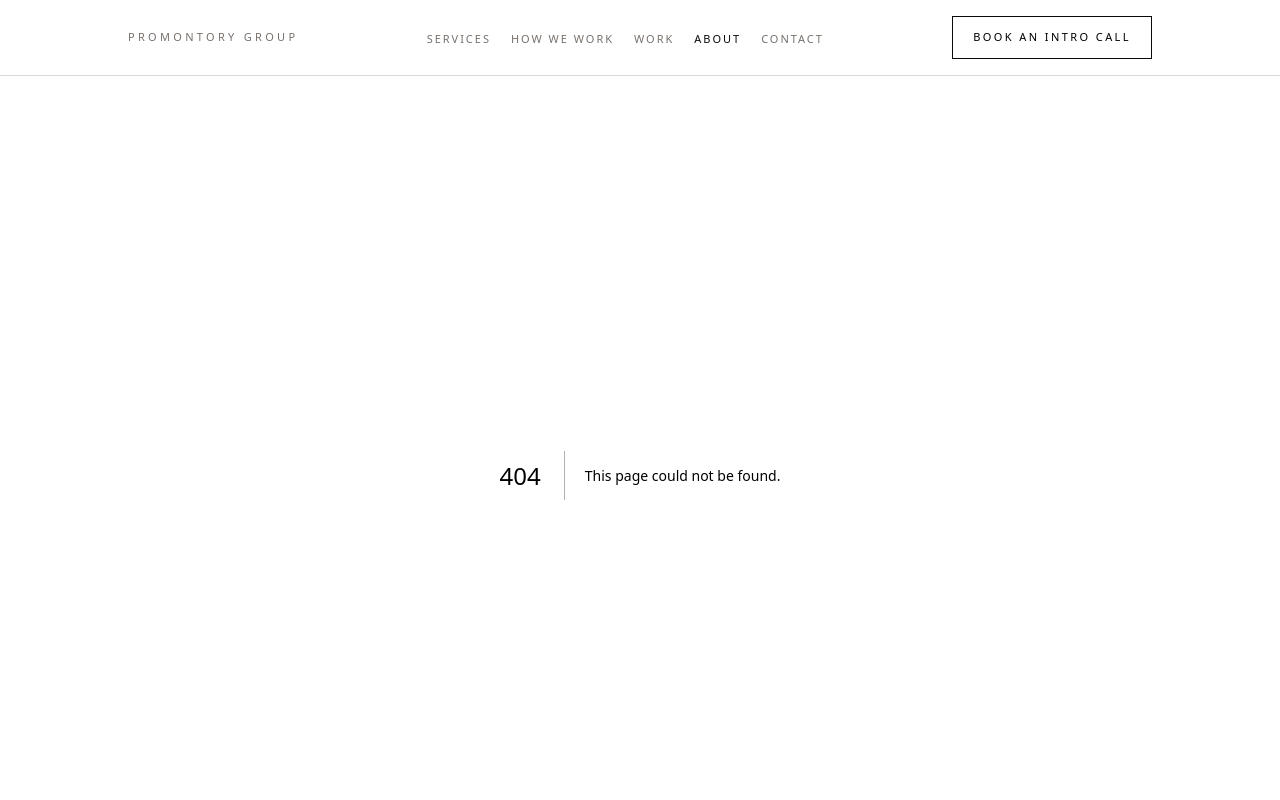
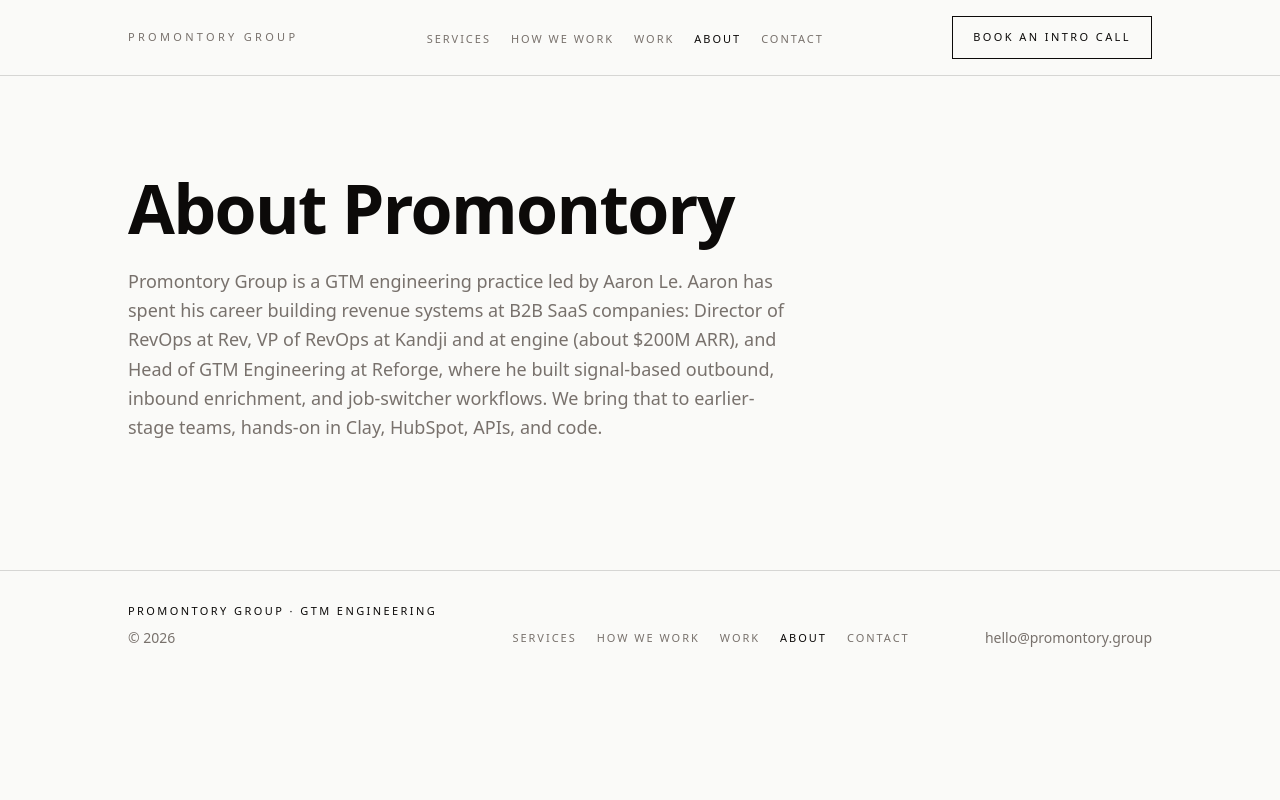
Before and after one commit to aaronvle/promontory.group, a Next.js app: page /about in a window 1280 px wide. Before the commit this address had no page. Shown: the top 800 px of the page. Built offline with nearby package versions, Linux system fonts and the light colour scheme.

Commit message:
feat(about): add the practice introduction
Introduce Aaron in the body copy. Leave out a former-employers row.

Co-authored-by: aaronvle <aaronvle@users.noreply.github.com>

```diff
--- /dev/null
+++ b/app/about/page.tsx
@@ -0,0 +1,26 @@
+import type { Metadata } from "next";
+import PageHeader from "../components/PageHeader";
+
+export const metadata: Metadata = {
+  title: "About Promontory",
+  description:
+    "Promontory Group is a GTM engineering practice led by Aaron Le, building revenue systems for earlier-stage B2B teams.",
+};
+
+export default function AboutPage() {
+  return (
+    <div className="pb-24 sm:pb-32">
+      <PageHeader title="About Promontory">
+        <p>
+          Promontory Group is a GTM engineering practice led by Aaron Le. Aaron
+          has spent his career building revenue systems at B2B SaaS companies:
+          Director of RevOps at Rev, VP of RevOps at Kandji and at engine (about
+          $200M ARR), and Head of GTM Engineering at Reforge, where he built
+          signal-based outbound, inbound enrichment, and job-switcher workflows.
+          We bring that to earlier-stage teams, hands-on in Clay, HubSpot, APIs,
+          and code.
+        </p>
+      </PageHeader>
+    </div>
+  );
+}
```
